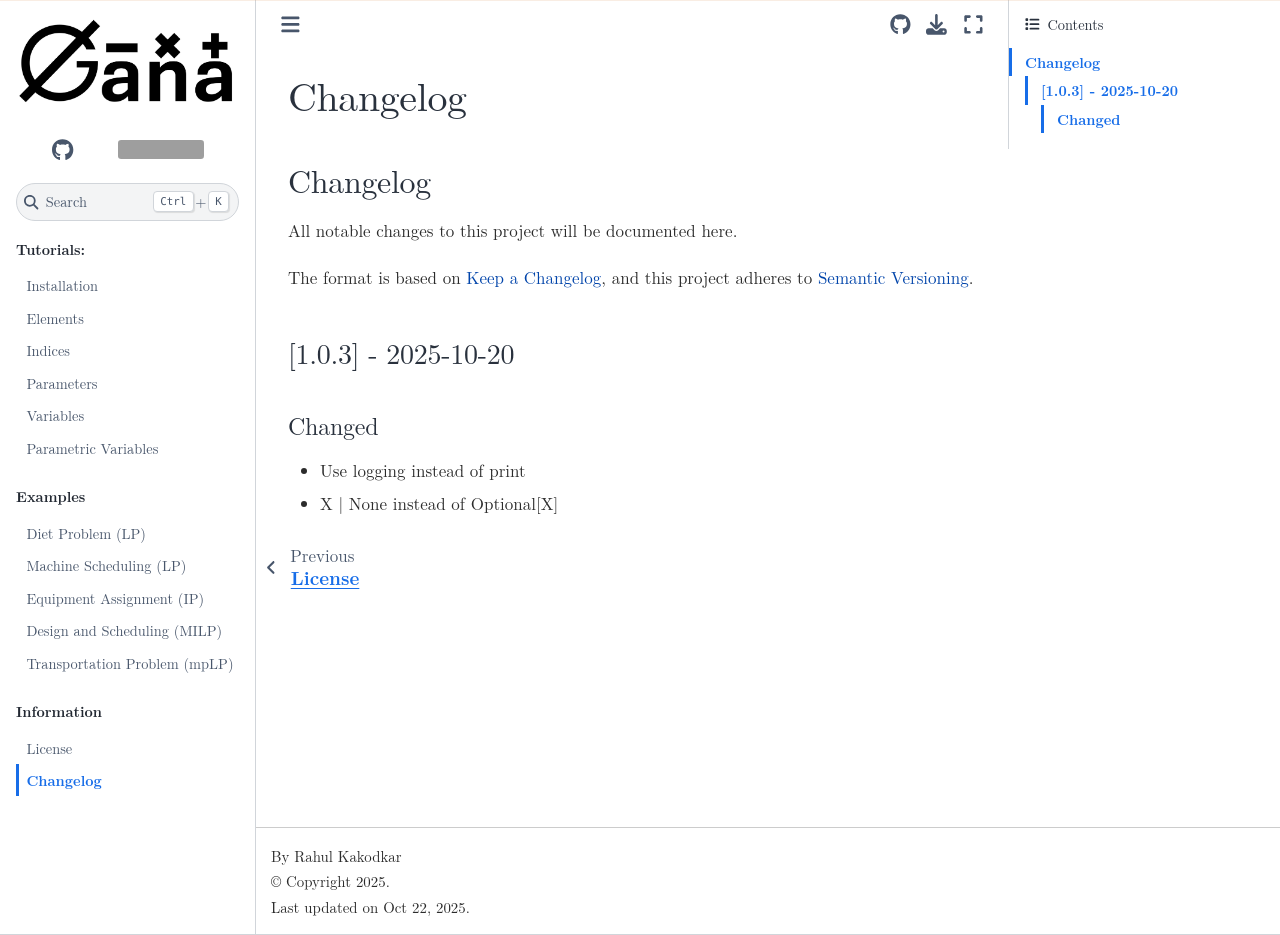
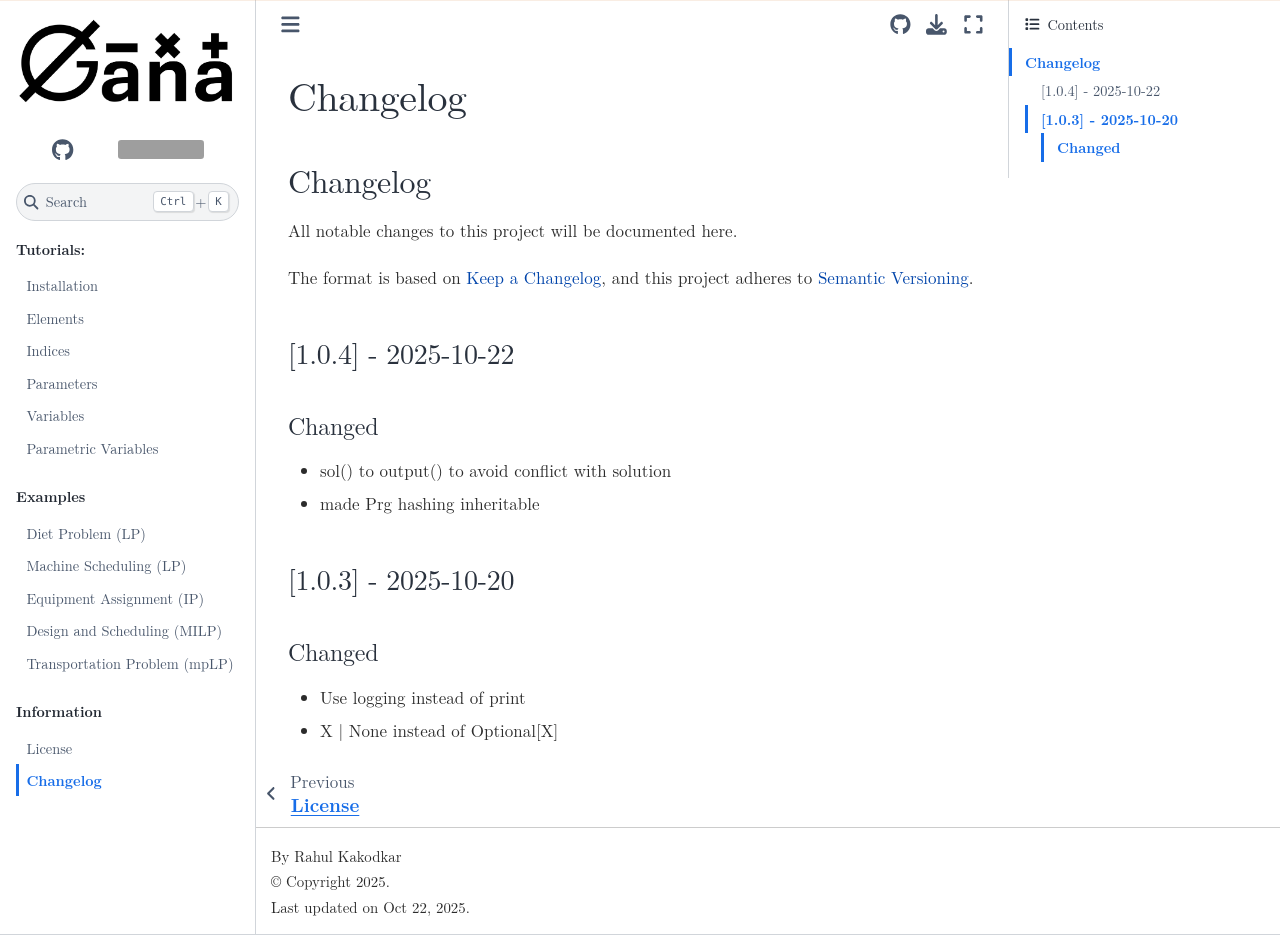
Before and after one commit to cacodcar/gana, a Sphinx documentation site: the page built from docs/changelog.rst, in a window 1280 px wide and 935 px high. Built offline with Sphinx 7.4.7 and the Sphinx Book theme 1.1.4, drawn with Linux system fonts in a browser that asks for light colours; grey boxes are pictures that could not be loaded.

Commit message:
new version

```diff
--- a/CHANGELOG.md
+++ b/CHANGELOG.md
@@ -6,6 +6,11 @@ The format is based on [Keep a Changelog](https://keepachangelog.com/en/1.1.0/),
 and this project adheres to [Semantic Versioning](https://semver.org/spec/v2.0.0.html).
 
 
+## [1.0.4] - 2025-10-22
+### Changed
+- sol() to output() to avoid conflict with solution
+- made Prg hashing inheritable
+
 ## [1.0.3] - 2025-10-20
 ### Changed
 - Use logging instead of print
--- a/docs/conf.py
+++ b/docs/conf.py
@@ -26,7 +26,7 @@ sys.setrecursionlimit(10000)
 project = 'Gana'
 copyright = str(datetime.now().year)
 author = 'Rahul Kakodkar'
-release = '1.0.3'
+release = '1.0.4'
 
 
 html_logo = "_static/ganalogo.jpg"
--- a/pyproject.toml
+++ b/pyproject.toml
@@ -4,7 +4,7 @@ build-backend = "setuptools.build_meta"
 
 [project]
 name = "gana"
-version = "1.0.3"
+version = "1.0.4"
 authors = [
   { name="Rahul Kakodkar", email="cacodcar@gmail.com" },
 ]
--- a/src/gana/__init__.py
+++ b/src/gana/__init__.py
@@ -9,4 +9,4 @@ from .sets.theta import T
 from .sets.variable import V
 
 __all__ = ["V", "P", "I", "T", "Prg", "inf", "sup", "sigma"]
-__version__ = "1.0.3"
+__version__ = "1.0.4"
```
Also changed, not shown: 1 other file.
